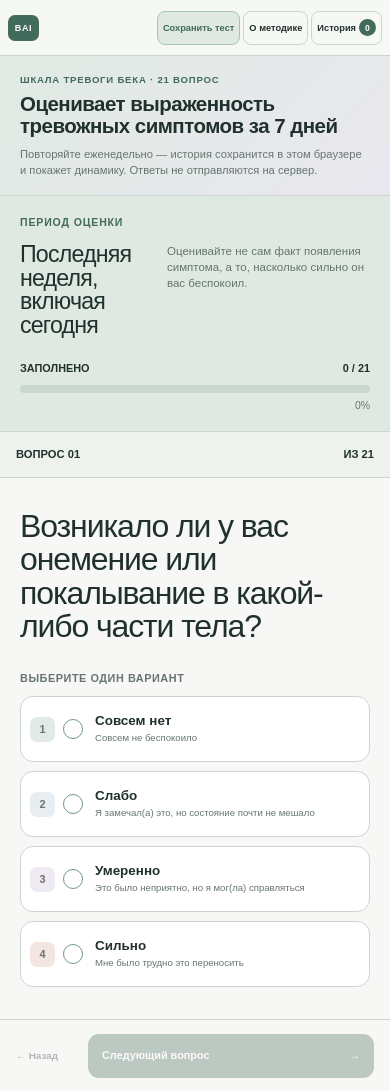
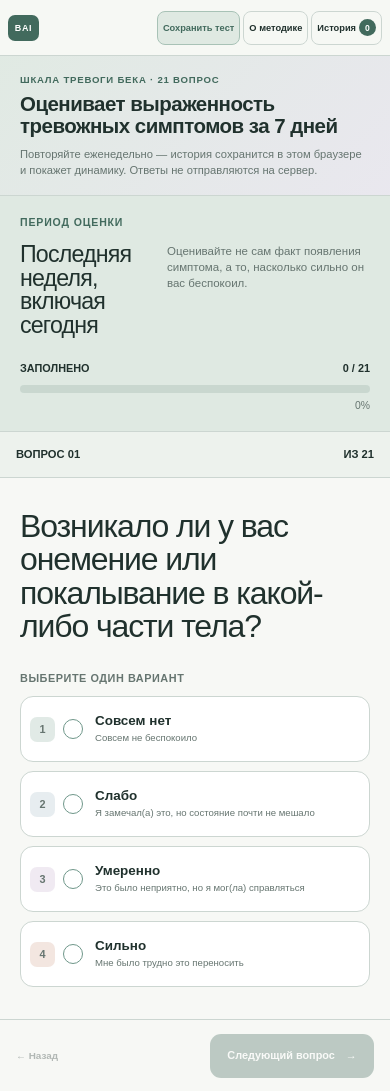
Before and after one commit to ivashkov2022-droid/shkala-trevogi-beka, a React (Vite) app: page / in a window 390 px wide. Built offline with nearby package versions, Linux system fonts and the light colour scheme.

Commit message:
Tighten mobile next button

```diff
--- a/src/styles.css
+++ b/src/styles.css
@@ -239,7 +239,7 @@ button { color: inherit; font: inherit; }
   .question-controls { min-height: 72px; padding: 10px 16px; grid-template-columns: 62px minmax(0, 1fr); gap: 10px; }
   .back-control { justify-self: start; font-size: .62rem !important; }
   .save-state { display: none; }
-  .next-control { width: 100%; min-width: 0; min-height: 44px; padding: 12px 14px !important; align-items: center; white-space: nowrap; font-size: .68rem !important; line-height: 1; }
+  .next-control { width: auto; min-width: 164px; min-height: 44px; padding: 12px 14px !important; justify-self: end; justify-content: center; align-items: center; gap: 11px; white-space: nowrap; font-size: .68rem !important; line-height: 1; }
   .next-control span { display: inline-flex; align-items: center; line-height: 1; }
   .result-view, .history-view { width: calc(100% - 40px); padding: 45px 0 65px; }
   .result-heading { grid-template-columns: 1fr; }
```
